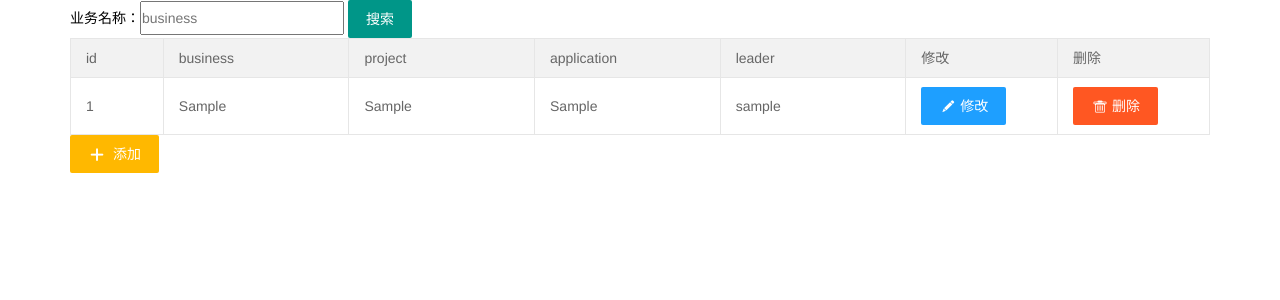
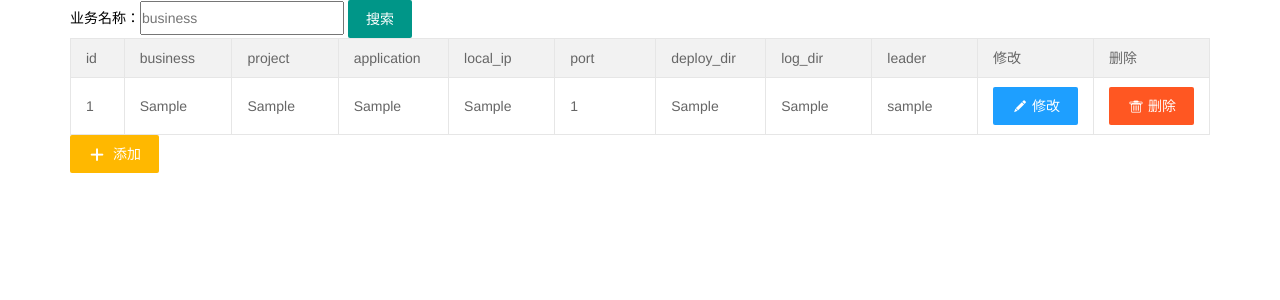
Before and after one commit to wangyingchun163/infinigo_devops, a Django app: template infinigo_app_devops/apps/devops/templates/devops/business/business.html in a window 1280 px wide. Shown: the top 300 px of the page. Run offline with Django 3.2, Linux system fonts and the light colour scheme; the template is opened without the code that fills it: values that come from a table or form of the project are taken from there, others are empty; tables that the repository leaves empty hold one stand-in row (values such as "Sample post").

Commit message:
修改"应用业务线&项目&应用"添加接口

```diff
--- a/infinigo_app_devops/apps/devops/models/models_business.py
+++ b/infinigo_app_devops/apps/devops/models/models_business.py
@@ -7,7 +7,12 @@ class Business(models.Model):
     business = models.CharField(max_length=50)  #业务线
     project = models.CharField(max_length=60)   #项目名
     application = models.CharField(max_length=60)  #应用名
+    deploy_dir = models.CharField(max_length=100)  #部署路径
+    log_dir = models.CharField(max_length=100)   #日志路径
+    local_ip = models.CharField(max_length=18)  #部署IP
+    port = models.IntegerField(max_length=5)  #端口号
     #leader = models.ForeignKey(User, blank=True, null=True , related_name='username', on_delete=models.SET_NULL)   #负责人
     leader = models.ForeignKey(User, blank=True, null=True, on_delete=models.SET_NULL)   #负责人
     def __str__(self):
-        return '[id={},business={},project={},application={},leader={}]'.format(self.id,self.business,self.project,self.application,self.leader)
+        return '[id={},business={},project={},application={},leader={},deploy_dir={},log_dir={},port={}]'.format \
+               (self.id,self.business,self.project,self.application,self.leader,self.deploy_dir,self.log_dir,self.port)
--- a/infinigo_app_devops/apps/devops/templates/devops/business/business.html
+++ b/infinigo_app_devops/apps/devops/templates/devops/business/business.html
@@ -15,6 +15,10 @@
                   <th style="width:10%">business</th>
                   <th style="width:10%">project</th>
                   <th style="width:10%">application</th>
+                  <th style="width:10%">local_ip</th>
+                  <th style="width:10%">port</th>
+                  <th style="width:10%">deploy_dir</th>
+                  <th style="width:10%">log_dir</th>
                   <th style="width:10%">leader</th>
                   <th style="width:5%">修改</th>
                   <th style="width:5%">删除</th>
@@ -27,6 +31,10 @@
                       <td  style="width:10%">{{business.business}}</td>
                       <td  style="width:10%">{{business.project}}</td>
                       <td  style="width:10%">{{business.application}}</td>
+                      <td  style="width:10%">{{business.local_ip}}</td>
+                      <td  style="width:10%">{{business.port}}</td>
+                      <td  style="width:10%">{{business.deploy_dir}}</td>
+                      <td  style="width:10%">{{business.log_dir}}</td>
                       <td  style="width:10%">{{business.leader}}</td>
                       <td  style="width:5%">
                           {# 修改业务模块 #}
--- a/infinigo_app_devops/apps/devops/templates/devops/index.html
+++ b/infinigo_app_devops/apps/devops/templates/devops/index.html
@@ -110,7 +110,7 @@
                 title = this.textContent;
                 element.tabAdd('main_tab', {
                     title: title
-                    ,content: '<iframe scrolling="auto"   frameborder="0"  src="html_page?new_url='+new_url+'"   style="width: 1200px;height: 700px;padding: 0;margin: 0;margin-left:0px;"></iframe>'
+                    ,content: '<iframe scrolling="auto" frameborder="0" src="html_page?new_url='+new_url+'" style="width: 1600px;height: 700px;padding: 0;margin: 0;margin-left:0px;align: left"></iframe>'
                     ,id: new_url
                 });
             }
```
Also changed, not shown: infinigo_app_devops/apps/devops/templates/devops/business/add_business.html (+12 -0 lines), infinigo_app_devops/apps/devops/templates/devops/business/update_business.html (+12 -0 lines), infinigo_app_devops/apps/devops/views/views_business.py (+17 -2 lines).
